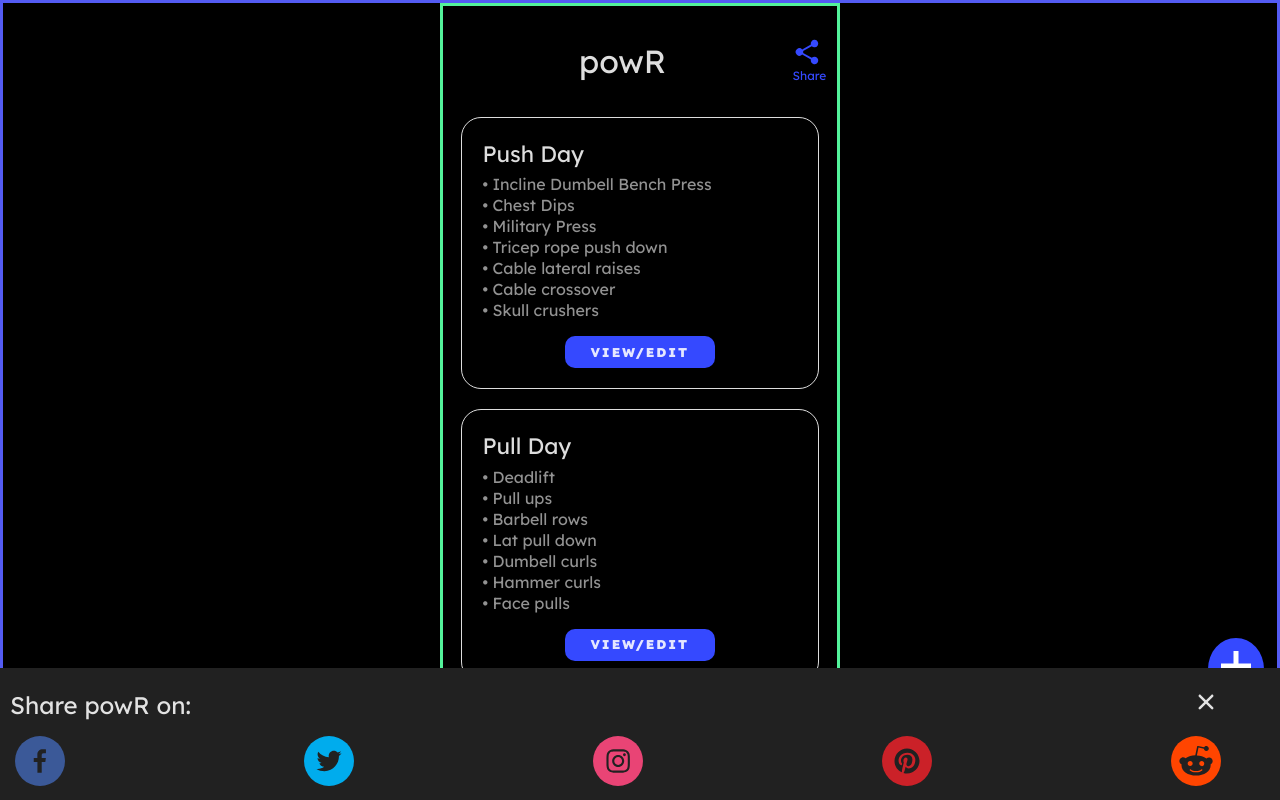
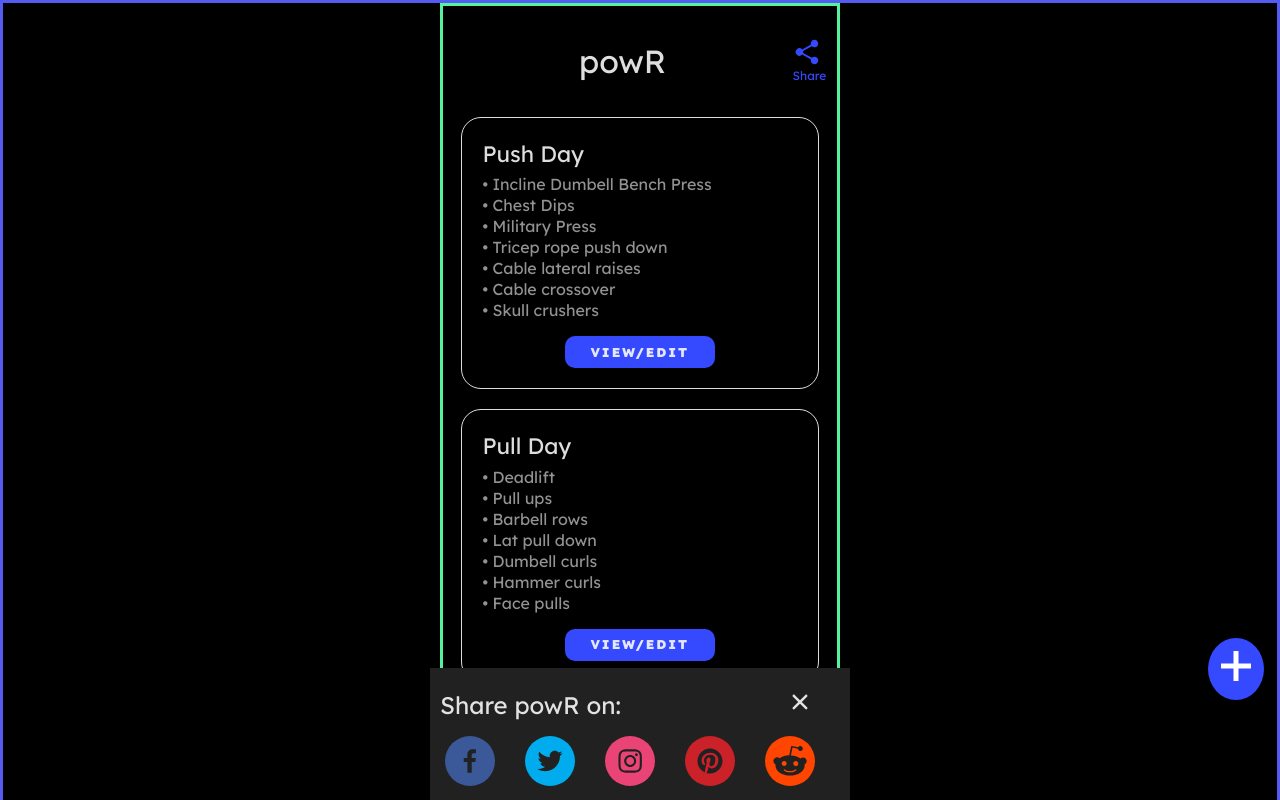
Before and after one commit to andreialbu03/powR, a React (Vite) app: page / in a window 1280 px wide. Both pictures are taken after a click on the element "Share". Shown: the top 800 px of the page. Built offline with nearby package versions, Linux system fonts and the light colour scheme.

Commit message:
center share bar

```diff
--- a/src/components/TopBar.css
+++ b/src/components/TopBar.css
@@ -43,6 +43,15 @@
   z-index: 1001;
 }
 
+@media (min-width: 768px) {
+  .share-menu {
+    left: 50%;
+    transform: translateX(-50%);
+    width: 50%;
+    max-width: 400px;
+  }
+}
+
 .share-menu a {
   margin: 0 5px;
   color: #ffffff;
```
